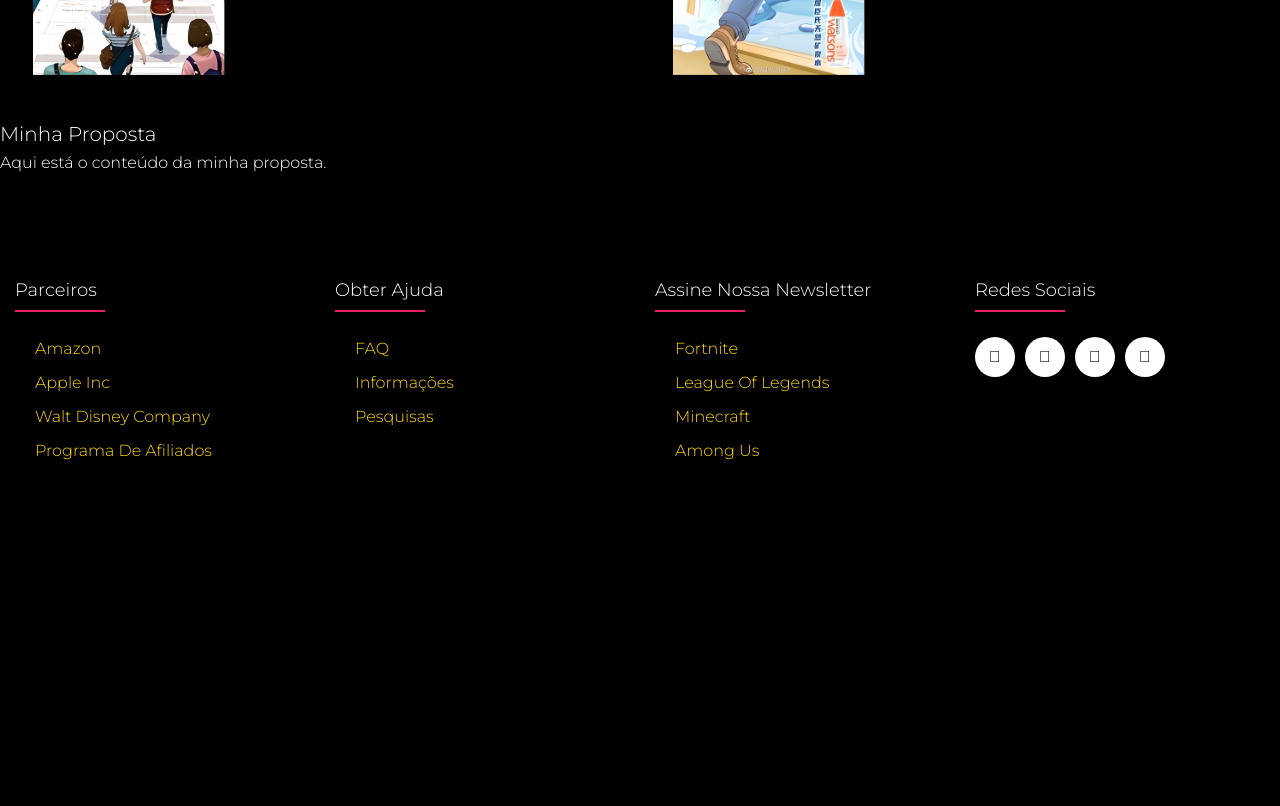
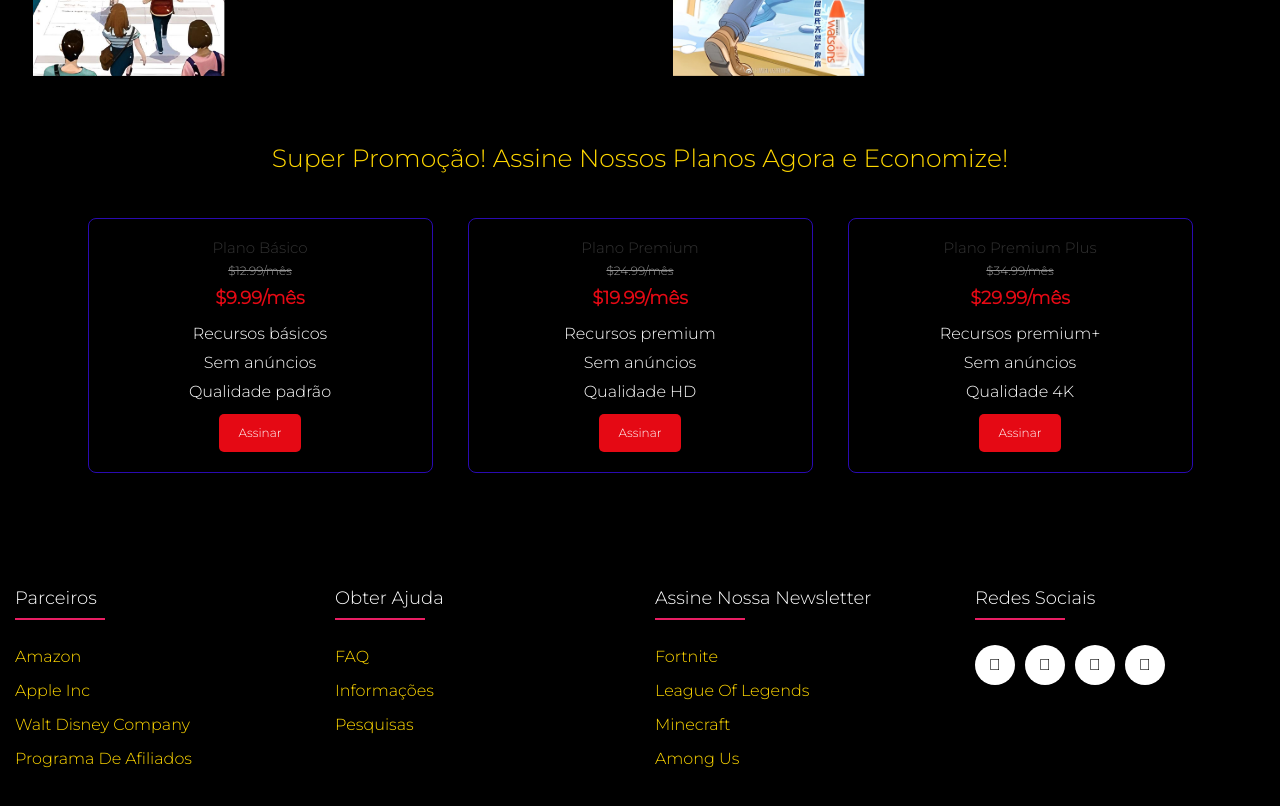
Before and after one commit to GustavoAndra/Filmes-React, a React (Create React App) app: page / in a window 1280 px wide. Shown: the part 740-1546 px from the top of the page. Before the commit the page ends 1283 px from the top, so only its background shows below. Built offline with nearby package versions, Linux system fonts and the light colour scheme; no server answers.

Commit message:
:bug: Melhora nos cards e adicionando assinaturas

```diff
--- a/src/componente/header/header.css
+++ b/src/componente/header/header.css
@@ -69,7 +69,7 @@ a {
     right: 0;
     height: 100%;
     width: 100%;
-    background: #e7deff;
+    background: #ffffff;
     flex-direction: column;
     transform: translateX(100%);
     transition: 0.5s ease-in;
--- a/src/componente/home/home.js
+++ b/src/componente/home/home.js
@@ -5,6 +5,8 @@ export const Container = styled.div`
   h1 {
     text-align: center;
     margin: 2rem 0;
+    color: #FFD700;
+    margin-bottom: 35px;
   }
   p {
     text-align: center;
@@ -42,6 +44,7 @@ export const Movie = styled.li`
   img {
     width: 100%;
     height: auto;
+    border-radius: 10px;
   }
 
   .movie-info {
--- a/src/componente/home/index.js
+++ b/src/componente/home/index.js
@@ -17,7 +17,7 @@ function Home() {
     slidesToScroll: 1,
     autoplay: true,
     autoplaySpeed: 6000,
-    arrows: false
+    arrows: true
   };
 
   const [movies, setMovies] = useState([]);
@@ -55,12 +55,17 @@ function Home() {
     movieChunks.push(movies.slice(i, i + chunkSize));
   }
 
+  // Títulos para os slides do carousel
+  const carouselTitles = [
+    "Favoritos da semana",
+    "Lançamentos Em Destaque",
+    "Assista Agora",
+  ];
+
   return (
     <Container>
       <h1>Seja bem-vindo ao ReelMagic</h1>
-    <p>
-      Explore uma ampla variedade de filmes que atendem a todos os gostos e gêneros. De ação a comédia, de drama a aventura, temos algo para todos.
-    </p>
+
       <ScrollToTop isVisible={showScrollToTop}>
         <ScrollToTopButton href="#">&uarr;</ScrollToTopButton>
       </ScrollToTop>
@@ -68,10 +73,11 @@ function Home() {
         <p>Carregando filmes...</p>
       ) : (
         <>
-        <h1>Favoritos da semana</h1> {/* Cabeçalho fora do loop */}
           {movieChunks.map((chunk, index) => (
             <MediaQuery key={index} maxWidth={768}>
               {(matches) => (
+                <div key={index}>
+                  <h2>{carouselTitles[index]}</h2> {/* Título do slide */}
                   <Slider
                     key={index}
                     {...carouselSettings}
@@ -88,7 +94,6 @@ function Home() {
                             </p>
                             <p className="star-rating">
                               <FaStar className="star-icon" style={{ color: "yellow" }}/> Avaliação: <span style={{ color: "yellow", fontSize:'15px' }}>{movie.vote_average}</span>
-
                             </p>
                           </div>
                         </div>
@@ -98,13 +103,13 @@ function Home() {
                       </Movie>
                     ))}
                   </Slider>
+                </div>
               )}
             </MediaQuery>
           ))}
         </>
       )}
     </Container>
-
   );
 }
 
--- a/src/componente/proposta/index.jsx
+++ b/src/componente/proposta/index.jsx
@@ -1,11 +1,53 @@
 import React from "react";
 import "./proposta.css";
+
+const subscriptions = [
+  {
+    id: 1,
+    name: "Plano Básico",
+    oldPrice: "$12.99/mês",
+    price: "$9.99/mês",
+    features: ["Recursos básicos", "Sem anúncios", "Qualidade padrão"],
+  },
+  {
+    id: 2,
+    name: "Plano Premium",
+    oldPrice: "$24.99/mês",
+    price: "$19.99/mês",
+    features: ["Recursos premium", "Sem anúncios", "Qualidade HD"],
+  },
+  {
+    id: 3,
+    name: "Plano Premium Plus",
+    oldPrice: "$34.99/mês",
+    price: "$29.99/mês",
+    features: ["Recursos premium+", "Sem anúncios", "Qualidade 4K"],
+  },
+];
 
 function Proposta() {
   return (
     <div className="proposta">
-      <h2>Minha Proposta</h2>
-      <p>Aqui está o conteúdo da minha proposta.</p>
+      <h1>Super Promoção! Assine Nossos Planos Agora e Economize!</h1>
+      <div className="container">
+        <div className="row">
+          {subscriptions.map((subscription) => (
+            <div key={subscription.id} className="col-md-4">
+              <div className="subscription-card">
+                <h3>{subscription.name}</h3>
+                <p className="old-price">{subscription.oldPrice}</p>
+                <p className="current-price">{subscription.price}</p>
+                <ul>
+                  {subscription.features.map((feature, index) => (
+                    <li key={index}>{feature}</li>
+                  ))}
+                </ul>
+                <button>Assinar</button>
+              </div>
+            </div>
+          ))}
+        </div>
+      </div>
     </div>
   );
 }
--- a/src/componente/proposta/proposta.css
+++ b/src/componente/proposta/proposta.css
@@ -0,0 +1,61 @@
+/* No seu arquivo "proposta.css" ou em um arquivo de estilo separado */
+h1 {
+  text-align: center;
+  margin: 2rem 0;
+  color: #FFD700;
+  margin-bottom: 35px;
+}
+.subscription-card {
+  /* Estilos para o card de assinatura */
+  border: 1px solid #290ab1;
+  border-radius: 8px;
+  padding: 20px;
+  text-align: center;
+  margin: 10px;
+}
+.subscription-card:hover{
+  transform: scale(1) translateY(20px);
+}
+h3 {
+  color: #333;
+  font-size: 1.5rem;
+}
+
+.old-price {
+  /* Estilos para o preço antigo (riscado) */
+  color: #999;
+  text-decoration: line-through; /* Adiciona um risco no preço antigo */
+  font-size: 1.2rem;
+  margin-bottom: 5px;
+}
+
+.current-price {
+  /* Estilos para o preço atualizado */
+  color: #e50914; /* Vermelho para chamar atenção */
+  font-size: 1.8rem;
+  font-weight: bold;
+  margin-bottom: 10px;
+}
+ul {
+  list-style: none;
+  padding: 0;
+}
+
+li {
+  margin: 5px 0;
+}
+
+button {
+  background-color: #e50914;
+  color: #fff;
+  border: none;
+  border-radius: 5px;
+  padding: 10px 20px;
+  font-size: 1.2rem;
+  cursor: pointer;
+  transition: background-color 0.3s;
+}
+
+button:hover {
+  background-color: #ff0000;
+}
--- a/src/index.js
+++ b/src/index.js
@@ -22,5 +22,4 @@ root.render(
        </ThemeProvider>
     </BrowserRouter>
   </React.StrictMode>
-
 );
```
Lines whose indentation alone changed are shown as unchanged.
